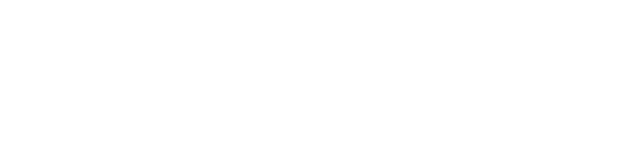
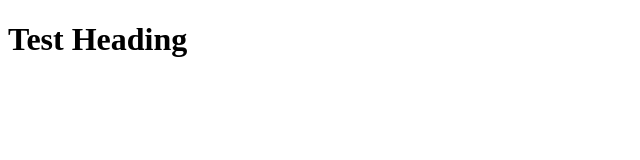
Before and after one commit to vizib/test, a plain HTML site: page index.html in a window 1280 px wide. Shown: the whole page, without its empty margins (0-640 px from the left). Drawn offline with Linux system fonts and the light colour scheme.

Commit message:
H1 added

```diff
--- a/index.html
+++ b/index.html
@@ -4,7 +4,7 @@
 	<title></title>
 </head>
 <body>
-	<header></header>
+	<header><h1>Test Heading</h1></header>
 	<div></div>
 	<footer></footer>
 </body>
```
